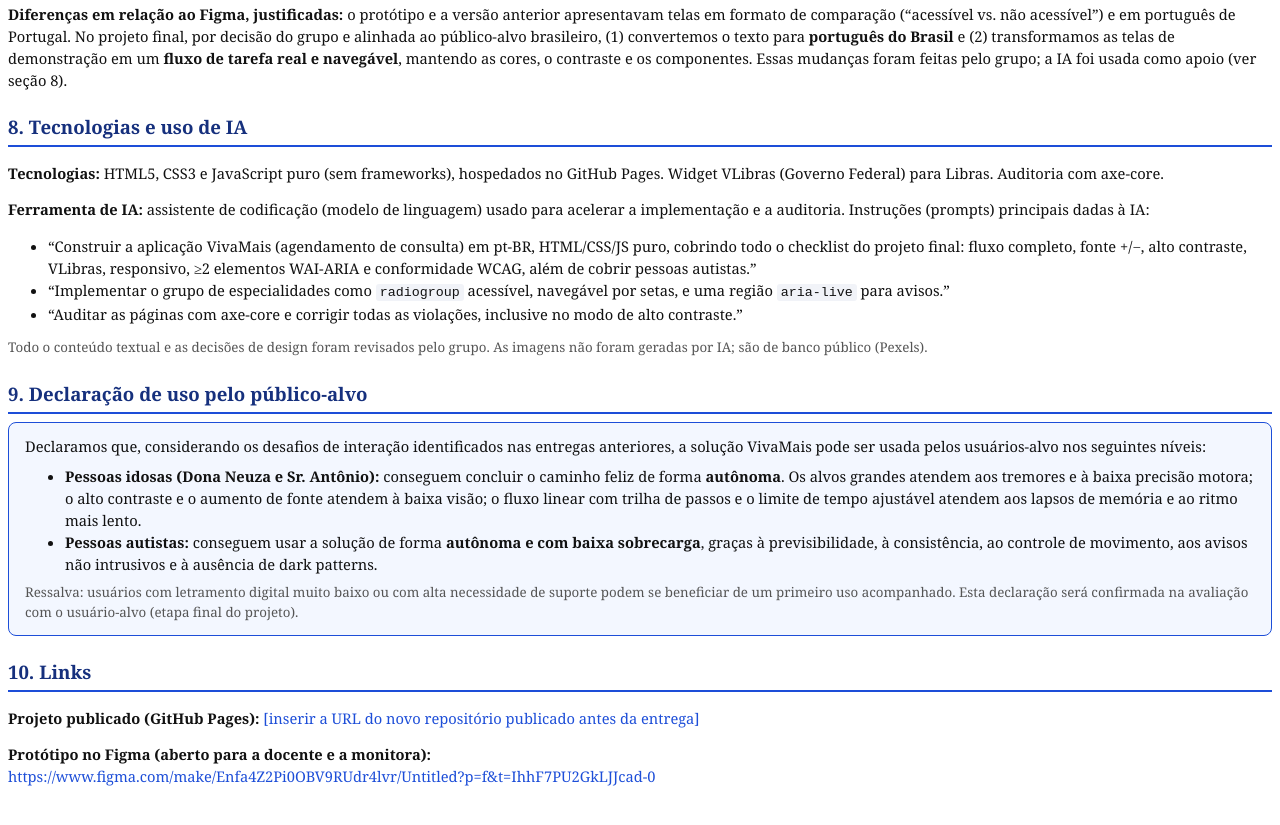
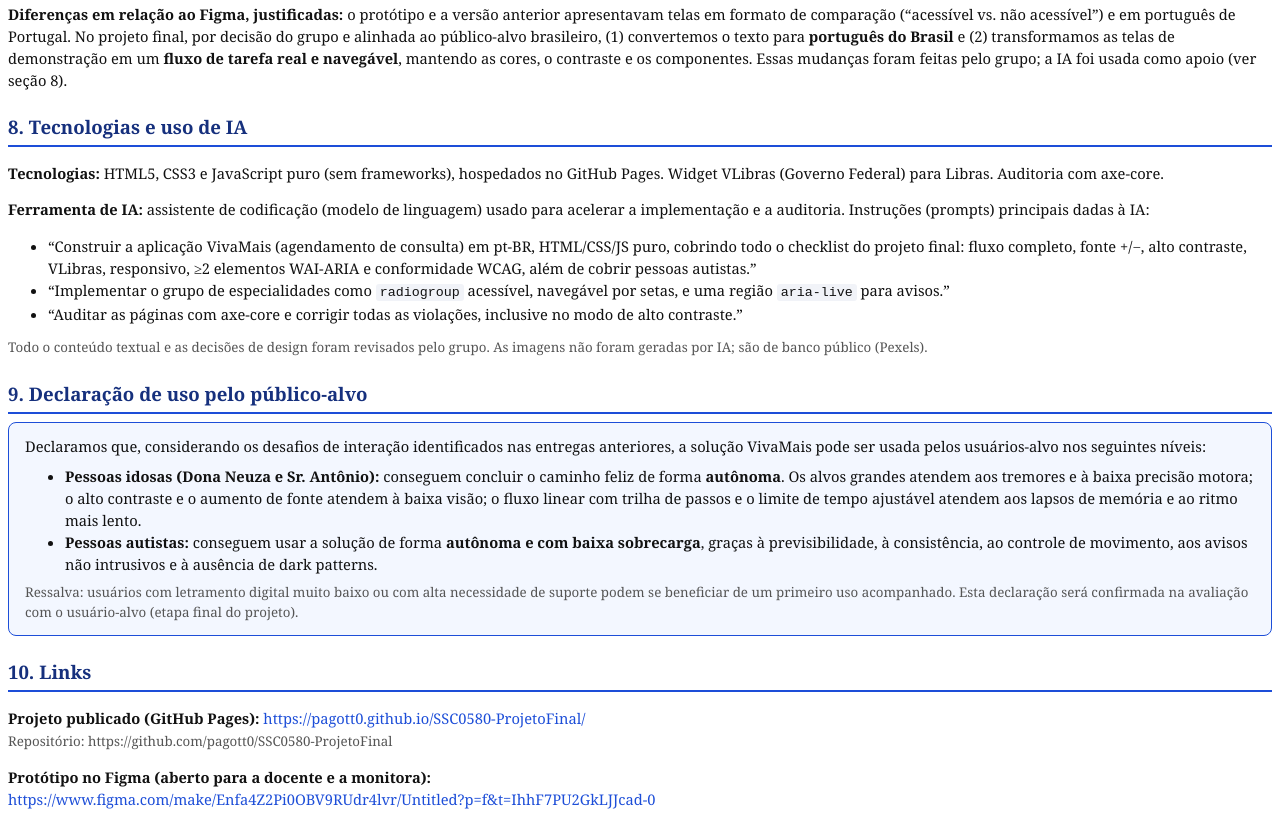
Before and after one commit to pagott0/SSC0580-ProjetoFinal, a plain HTML site: page documento-complementar.html in a window 1280 px wide. Shown: the part 2474-3299 px from the top of the page. Before the commit the page ends 3276 px from the top, so only its background shows below. Drawn offline with Linux system fonts and the light colour scheme.

Commit message:
Documento complementar: inserir URL do projeto publicado

```diff
--- a/documento-complementar.html
+++ b/documento-complementar.html
@@ -190,7 +190,8 @@
 <h2>10. Links</h2>
 <p>
   <strong>Projeto publicado (GitHub Pages):</strong>
-  <span class="link">[inserir a URL do novo repositório publicado antes da entrega]</span>
+  <span class="link">https://pagott0.github.io/SSC0580-ProjetoFinal/</span><br>
+  <span class="pequeno">Repositório: https://github.com/pagott0/SSC0580-ProjetoFinal</span>
 </p>
 <p>
   <strong>Protótipo no Figma (aberto para a docente e a monitora):</strong><br>
```
Also changed, not shown: 1 other file.
